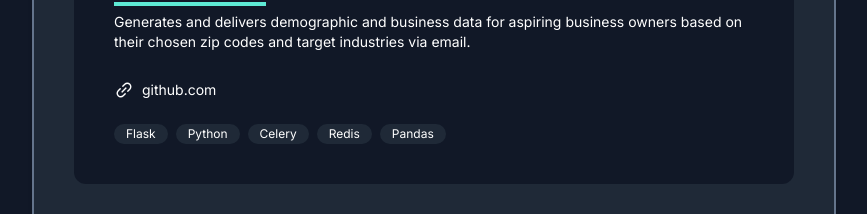
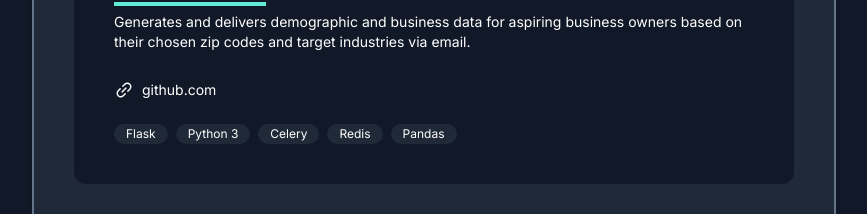
Before and after one commit to arikamat/personal-site, a Next.js app: page / in a window 1280 px wide. Shown: the part 2068-2282 px from the top of the page, without its empty margins (206-1073 px from the left). Built offline with nearby package versions, Linux system fonts and the light colour scheme.

Commit message:
Make Python "Python 3"

```diff
--- a/data/projects.js
+++ b/data/projects.js
@@ -7,7 +7,7 @@ export const projectsData = [
 			"Generates and delivers demographic and business data for aspiring business owners based on their chosen zip codes and target industries via email.",
 		tools: [
 			{ id: 0, name: "Flask" },
-			{ id: 1, name: "Python" },
+			{ id: 1, name: "Python 3" },
 			{ id: 2, name: "Celery" },
 			{ id: 3, name: "Redis" },
 			{ id: 3, name: "Pandas" },
@@ -72,7 +72,7 @@ export const projectsData = [
 		description:
 			"An application that generatews a calendar on Notion for NJIT students to plan out their semester.",
 		tools: [
-			{ id: 0, name: "Python" },
+			{ id: 0, name: "Python 3" },
 			{ id: 1, name: "Twilio" },
 			{ id: 2, name: "Notion API" },
 			{ id: 3, name: "Pandas" },
@@ -119,7 +119,7 @@ export const projectsData = [
 		description:
 			"An application that sends notifications to a group of stock traders whenever a recognized indicator is detected for a list of inputted securities. Application also paper trades the securities based on the identified indicators.",
 		tools: [
-			{ id: 0, name: "Python3" },
+			{ id: 0, name: "Python 3" },
 			{ id: 0, name: "Alpaca API" },
 			{ id: 0, name: "Discord API" },
 		],
```
